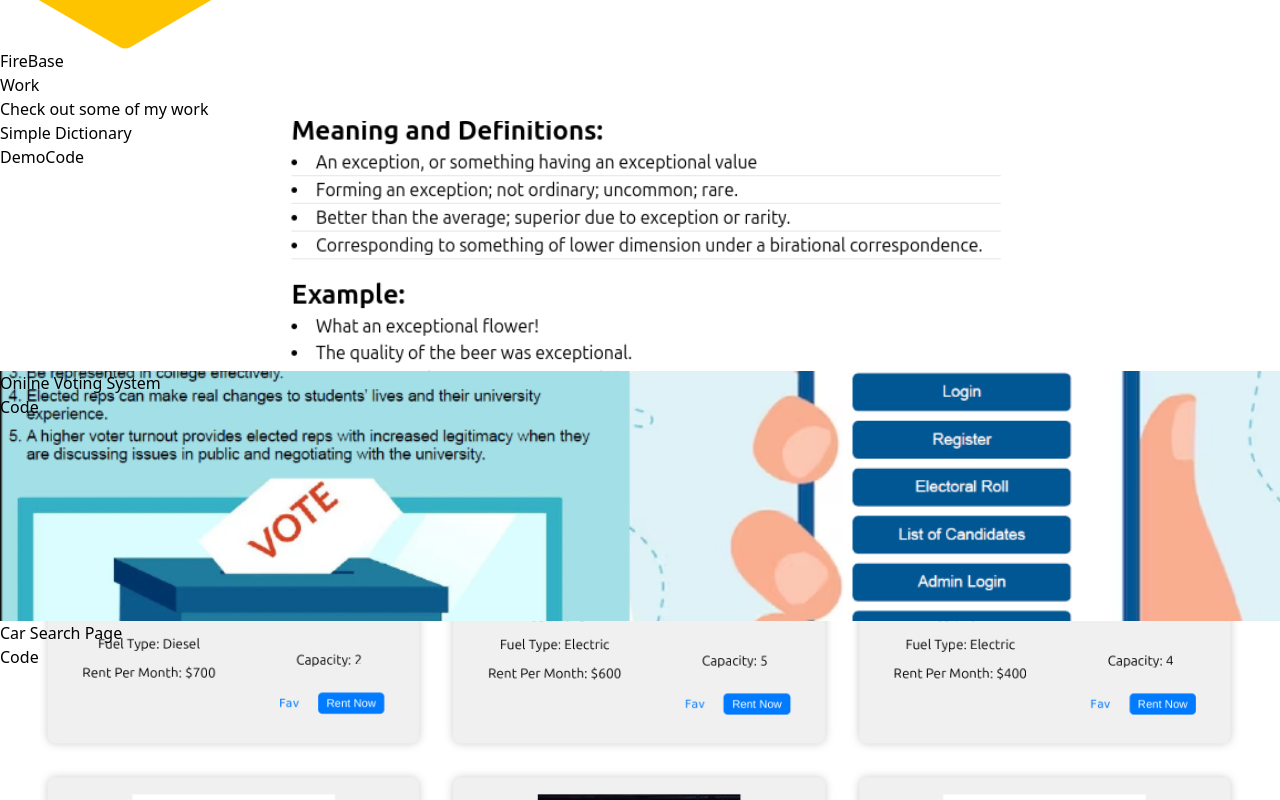
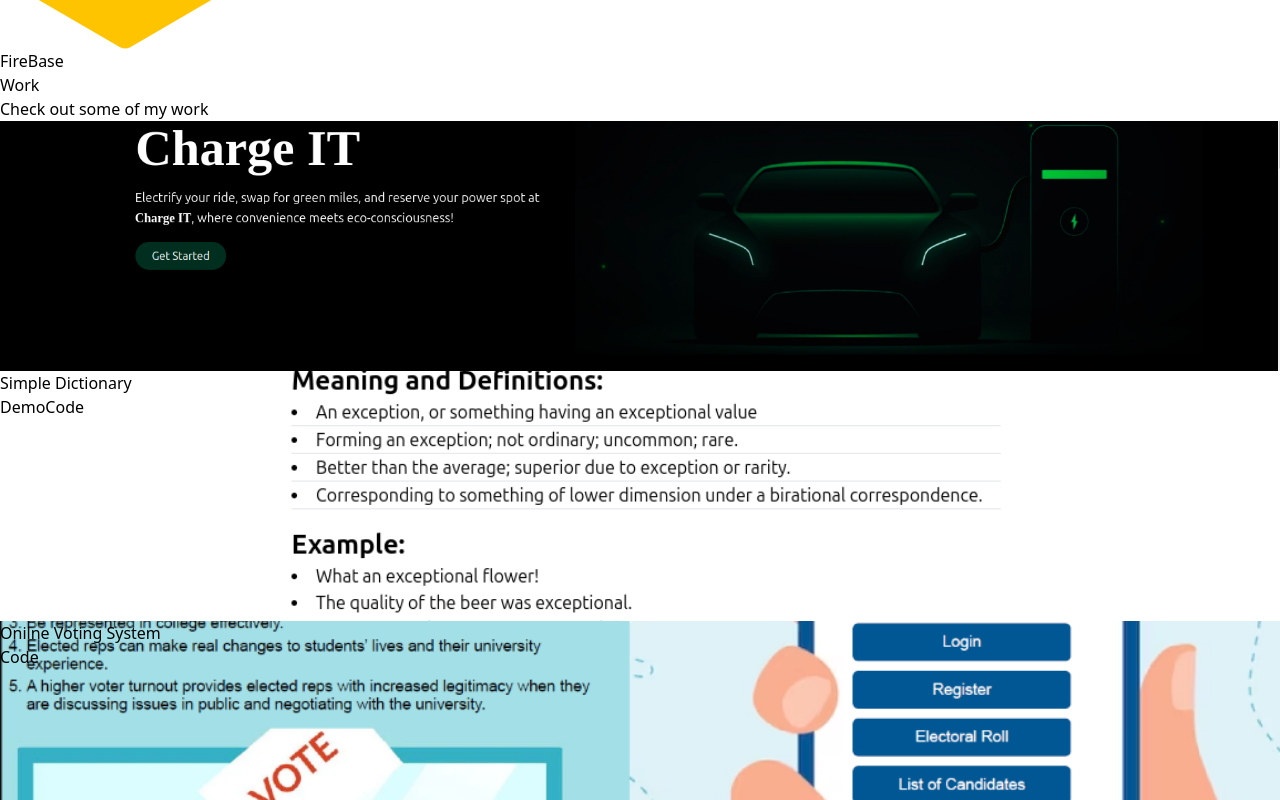
Before and after one commit to vijendra6376/Portfolio, a React (Vite) app: page / in a window 1280 px wide. Shown: the part 4100-4900 px from the top of the page. Built offline with nearby package versions, Linux system fonts and the light colour scheme.

Commit message:
Added changes for projects

```diff
--- a/src/components/Navbar.jsx
+++ b/src/components/Navbar.jsx
@@ -82,7 +82,7 @@ const Navbar = () => {
             </li> */}
             <li className='w-[80px] md:w-[142px] lg:w-[160px] h-[40px] lg:h-[60px] flex justify-between items-center ml-[-100px] hover:ml-[-10px] duration-300 bg-[#565f69]'>
                 <a className='flex justify-between items-center w-full text-gray-300'
-                href="https://drive.google.com/file/d/15vUZQRj7cDWFa6nsKbymA83-EMpI1L2G/view?usp=sharing">Resume<BsFillPersonLinesFill size={30} className='mr-[-10px] lg:mr-0 duration-300'/>
+                href="https://drive.google.com/file/d/1dMLSBGgF-yvNJ1rbN9xWQLa2kSqoYRF2/view?usp=sharing">Resume<BsFillPersonLinesFill size={30} className='mr-[-10px] lg:mr-0 duration-300'/>
                 </a>
             </li>
         </ul>
--- a/src/components/Work.jsx
+++ b/src/components/Work.jsx
@@ -2,6 +2,7 @@ import React from 'react'
 import CarSearch from '../assets/projects/carsearch.png'
 import VotingSystem from '../assets/projects/votingsystem.png'
 import Dictionary from '../assets/projects/dictionary.png'
+import chargeit from '../assets/projects/chargeit.png'
 
 const Work = () => {
   return (
@@ -16,6 +17,25 @@ const Work = () => {
 
             {/*Container */}
             <div className='grid sm:grid-cols-1 md:grid-cols-1 lg:grid-cols-3 gap-4'>
+
+
+            <div style={{backgroundImage: `url(${chargeit})`}} className='shadow-lg shadow-[#040c16] group container rounded-md flex justify-center items-center mx-auto content-div'>
+
+                    {/*Hover Effects*/}
+                    <div className='opacity-0 group-hover:opacity-100'>
+                        <span className='text-2xl font-bold text-white tracking-wider'>
+                            Charge IT
+                        </span>
+                        <div className='pt-8 text-center'>
+                            <a href="https://chargingit.netlify.app/">
+                                <button className='text-center rounded-lg px-4 py-3 m-2 bg-white text-gray-700 font-bold text-lg'>Demo</button>
+                            </a>
+                            <a href="https://www.github.com/hneelabh/ChargeIT">
+                                <button className='text-center rounded-lg px-4 py-3 m-2 bg-white text-gray-700 font-bold text-lg'>Code</button>
+                            </a>
+                        </div>
+                    </div>
+                </div>
 
                 {/*Grid Items*/}
                 <div style={{backgroundImage: `url(${Dictionary})`}} className='shadow-lg shadow-[#040c16] group container rounded-md flex justify-center items-center mx-auto content-div'>
@@ -51,21 +71,6 @@ const Work = () => {
                     </div>
                 </div>
 
-                <div style={{backgroundImage: `url(${CarSearch})`}} className='shadow-lg shadow-[#040c16] group container rounded-md flex justify-center items-center mx-auto content-div'>
-
-                    {/*Hover Effects*/}
-                    <div className='opacity-0 group-hover:opacity-100'>
-                        <span className='text-2xl font-bold text-white tracking-wider'>
-                            Car Search Page
-                        </span>
-                        <div className='pt-8 text-center'>
-                            <a href="https://github.com/hneelabh/cars-search">
-                                <button className='text-center rounded-lg px-4 py-3 m-2 bg-white text-gray-700 font-bold text-lg'>Code</button>
-                            </a>
-                        </div>
-                    </div>
-                </div>
-
             </div>
 
         </div>
```
Also changed, not shown: src/assets/projects/chargeit.png (added).
